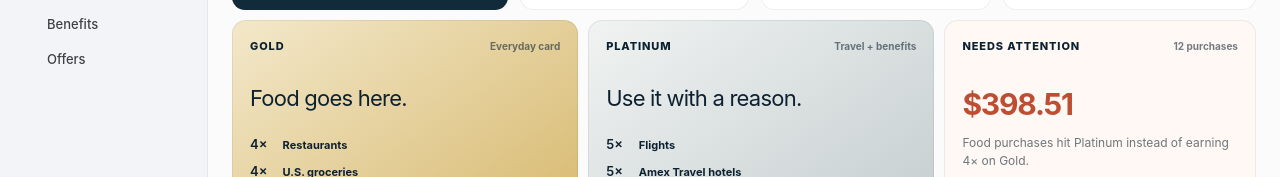
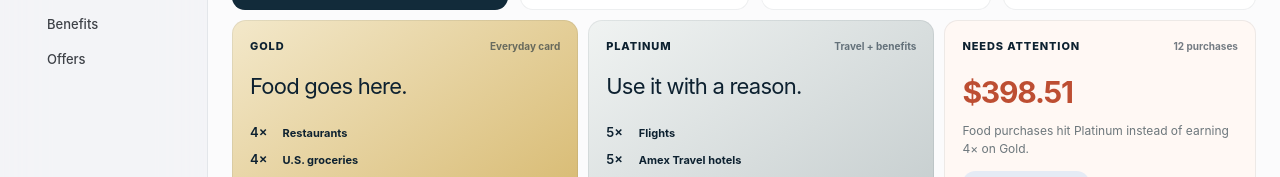
Before and after one commit to pondorasti/pondorasti, a Next.js app: page / in a window 1280 px wide. Shown: the part 172-349 px from the top of the page. Built offline with nearby package versions, Linux system fonts and the light colour scheme; some icons are missing.

Commit message:
Tighten overview card spacing

```diff
--- a/app/globals.css
+++ b/app/globals.css
@@ -230,12 +230,12 @@
 .card-guide, .priority-card { min-height: 196px; padding: 18px; }
 .gold-guide { background: linear-gradient(145deg, #f3e8ca, #d7b96f); }
 .platinum-guide { background: linear-gradient(145deg, #f0f3f2, #c5cdce); }
-.card-guide h2 { margin: 27px 0 20px; font-size: 22px; letter-spacing: -.035em; }
+.card-guide h2 { margin: 15px 0 20px; font-size: 22px; letter-spacing: -.035em; }
 .mini-rules { display: grid; gap: 8px; }
 .mini-rules span { font-size: 11px; font-weight: 650; }
 .mini-rules b { width: 30px; display: inline-block; font-size: 13px; font-weight: 600; }
 .priority-card { display: flex; flex-direction: column; background: #fff8f4; }
-.priority-card > strong { margin: 27px 0 7px; color: #bd4e32; font-size: 30px; letter-spacing: -.04em; }
+.priority-card > strong { margin: 15px 0 7px; color: #bd4e32; font-size: 30px; letter-spacing: -.04em; }
 .priority-card p { margin: 0; color: #6d777c; font-size: 12px; line-height: 1.5; }
 .priority-card > a { width: fit-content; margin-top: auto; padding: 7px 11px; display: inline-flex; align-items: center; gap: 4px; border-radius: 999px; background: var(--accent-soft); color: #006bd6; font-size: 9px; font-weight: 750; white-space: nowrap; }
 .priority-card > a svg { flex: 0 0 auto; }
```
